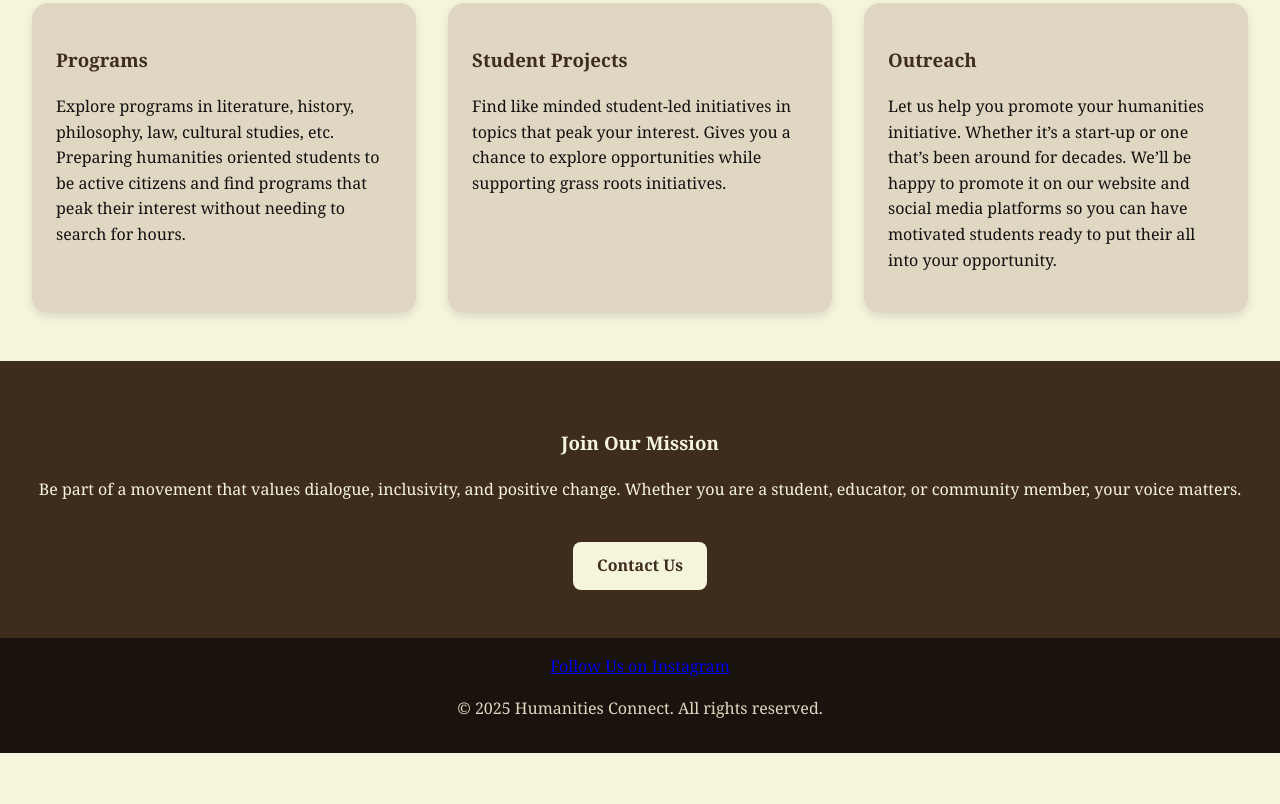
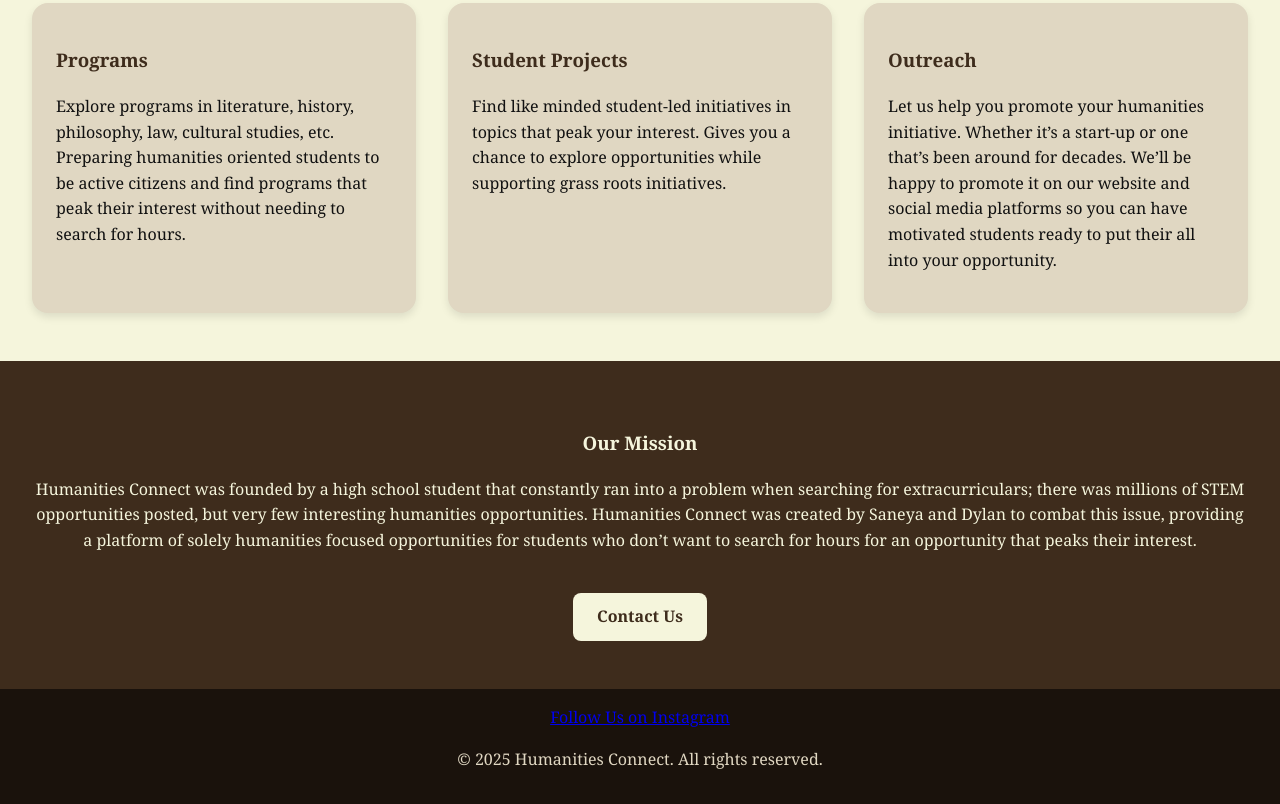
Before and after one commit to TameSquritle/Humanities-Connect, a plain HTML site: page index.html in a window 1280 px wide. Shown: the part 667-1471 px from the top of the page. Before the commit the page ends 1420 px from the top, so only its background shows below. Drawn offline with Linux system fonts and the light colour scheme.

Commit message:
Update index.html

```diff
--- a/index.html
+++ b/index.html
@@ -102,8 +102,8 @@
 
   <!-- Call to Action -->
   <section class="cta" id="contact">
-    <h3>Join Our Mission</h3>
-    <p>Be part of a movement that values dialogue, inclusivity, and positive change. Whether you are a student, educator, or community member, your voice matters.</p>
+    <h3> Our Mission </h3>
+    <p>Humanities Connect was founded by a high school student that constantly ran into a problem when searching for extracurriculars; there was millions of STEM opportunities posted, but very few interesting humanities opportunities. Humanities Connect was created by Saneya and Dylan to combat this issue, providing a platform of solely humanities focused opportunities for students who don’t want to search for hours for an opportunity that peaks their interest.</p>
     <a href="mailto:saneyam09@gmail.com" class="btn">Contact Us</a>
   </section>
 
```
